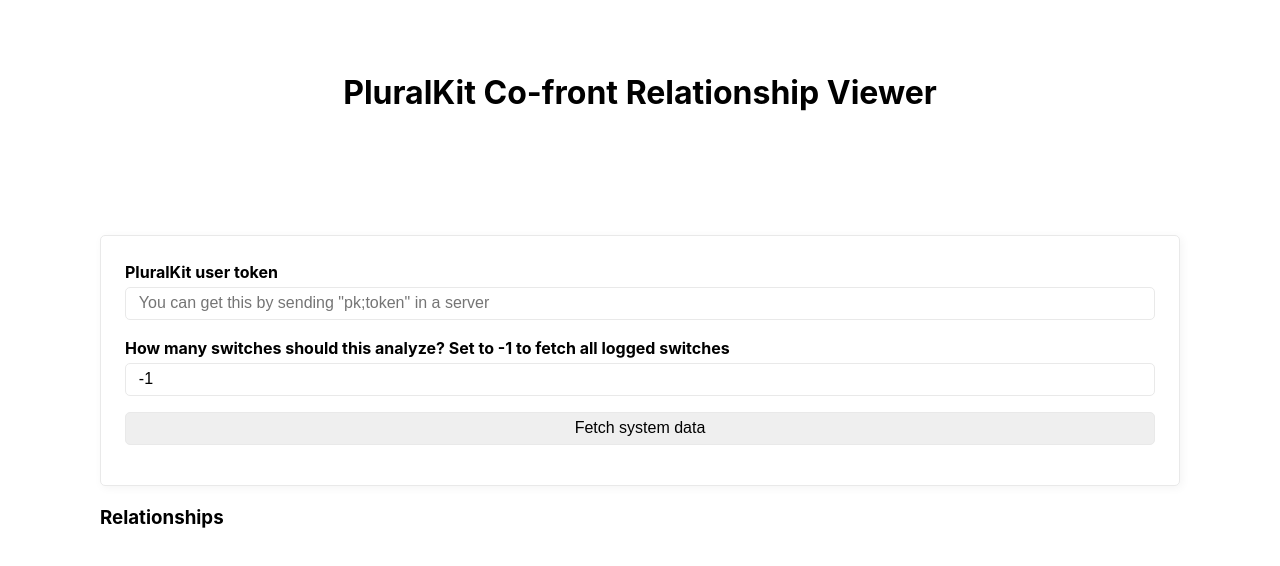
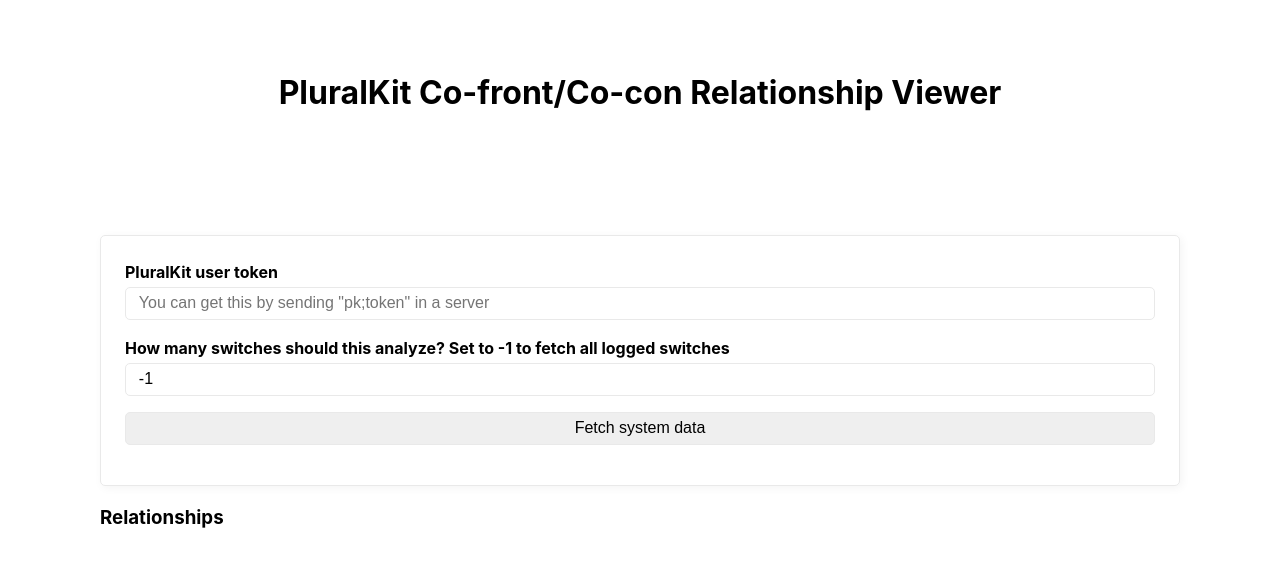
Before and after one commit to TheAppleFreak/pk-relationship-viewer, a website built with webpack: page src/index.ejs in a window 1280 px wide. Built offline with nearby package versions, Linux system fonts and the light colour scheme.

Commit message:
Updated copy

```diff
--- a/src/index.ejs
+++ b/src/index.ejs
@@ -1,18 +1,18 @@
 <!DOCTYPE html>
 <html color-mode="user">
     <head>
-        <title>PluralKit Co-front Relationship Viewer</title>
+        <title>PluralKit Co-front/Co-con Relationship Viewer</title>
         <meta name="viewport" content="width=device-width, initial-scale=1">
 
         <meta property="og:type" content="website">
-        <meta property="og:title" content="PluralKit Co-front Relationship Viewer">
+        <meta property="og:title" content="PluralKit Co-front/Co-con Relationship Viewer">
         <meta property="og:url" content="https://theapplefreak.github.io/tools/pk-relationship-viewer">
         <meta property="og:image" content="">
         <meta property="og:description" content="A little thing to help understand the relationship between members in a system who cofront with others, using PluralKit switch data.">
     </head>
     <body>
         <header>
-            <h1>PluralKit Co-front Relationship Viewer</h1>
+            <h1>PluralKit Co-front/Co-con Relationship Viewer</h1>
         </header>
         <main>
             <form>
--- a/src/index.ts
+++ b/src/index.ts
@@ -190,7 +190,7 @@
                                             members[id].cofront) *
                                             10000
                                     ) / 100
-                                }% of cofronts, ${
+                                }% of cofronts/co-cons, ${
                                     Math.floor(
                                         (members[id].count[otherId].count /
                                             members[id].all) *
```
